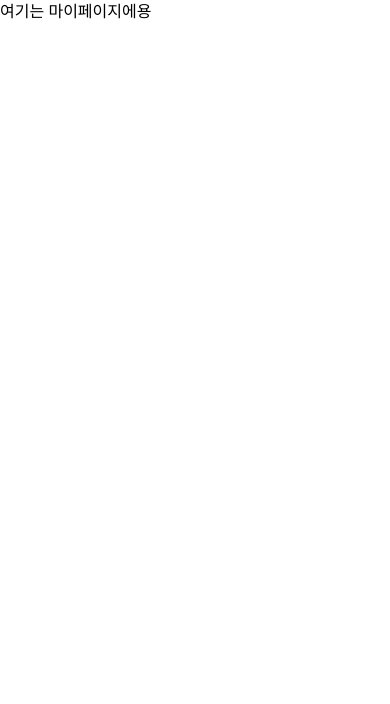
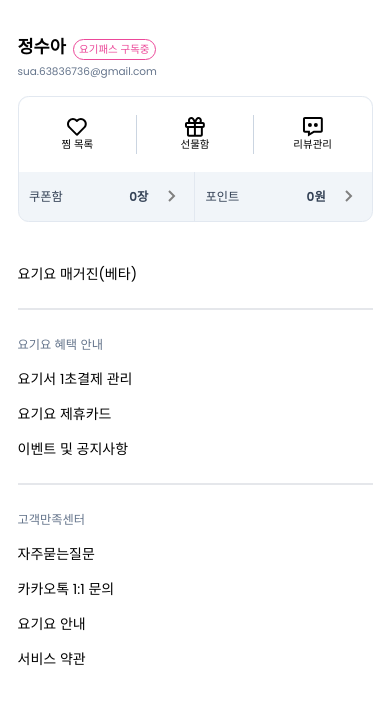
Before and after one commit to tlsrl6427/yogiyo-front, a Next.js app: page /mypage in a window 390 px wide. Shown: the top 704 px of the page. Built offline with nearby package versions, Linux system fonts and the light colour scheme.

Commit message:
[feat] mypage 화면 (기능x)

```diff
--- a/app/globals.css
+++ b/app/globals.css
@@ -6,16 +6,15 @@
   --foreground-rgb: 0, 0, 0;
   --background-start-rgb: 214, 219, 220;
   --background-end-rgb: 255, 255, 255;
+  font-size: 48px;
+  box-sizing: border-box;
 }
 
-@media (prefers-color-scheme: dark) {
+@media (max-width: 767px) {
   :root {
-    --foreground-rgb: 255, 255, 255;
-    --background-start-rgb: 0, 0, 0;
-    --background-end-rgb: 0, 0, 0;
+    font-size: 14px;
   }
 }
-
 
 .web-container {
   width: 360px;
--- a/app/mypage/page.tsx
+++ b/app/mypage/page.tsx
@@ -1,10 +1,59 @@
+import React from "react"
+import LoggedOut from "../../components/mypage/LoggedOut"
+import LoggedIn from "../../components/mypage/LoggedIn"
+
 const Mypage = () => {
 
+    //요기요 매거진~ 서비스 약관 부분은 하나하나의 버튼 ui가 딱히 다른곳에서 쓰이는것 같지 않아서 여기 직접 넣는걸로
     return (
-    <div>
-        여기는 마이페이지에용
+    <div className="w-screen relative">
+        <div className="w-full p-5">
+            <LoggedIn></LoggedIn>
+        </div>
+        <div className="pt-5">
+            <Menu text="요기요 매거진(베타)"></Menu>
+            <MenuLine />
+            <MenuTitle text="요기요 혜택 안내"></MenuTitle>
+            <Menu text="요기서 1초결제 관리"></Menu>
+            <Menu text="요기요 제휴카드"></Menu>
+            <Menu text="이벤트 및 공지사항"></Menu>
+            <MenuLine />
+            <MenuTitle text="고객만족센터"></MenuTitle>
+            <Menu text="자주묻는질문"></Menu>
+            <Menu text="카카오톡 1:1 문의"></Menu>
+            <Menu text="요기요 안내"></Menu>
+            <Menu text="서비스 약관"></Menu>
+        </div>
     </div>
     )
 }
 
+interface MenuItem {
+    text: string
+}
+
+const Menu = (item: MenuItem) => {
+    return(
+        <div className="w-full h-10 leading-10 pr-5 pl-5">
+            <p>{item.text}</p>
+        </div>
+    )
+}
+
+const MenuTitle = (item: MenuItem) => {
+    return(
+        <div className="w-full h-10 leading-10 pr-5 pl-5 text-slate-500 text-sm">
+            <p>{item.text}</p>
+        </div>
+    )
+}
+
+const MenuLine = () => {
+    return(
+        <div className="w-full h-10 leading-10 pr-5 pl-5">
+            <div className="w-full h-1/2 border-b-2"></div>
+        </div>
+    )
+}
+
 export default Mypage;
--- /dev/null
+++ b/components/mypage/LoggedIn.tsx
@@ -0,0 +1,61 @@
+import React from "react";
+import {BiChevronRight} from "react-icons/bi";
+import {BiHeart} from "react-icons/bi";
+import {BiGift} from "react-icons/bi";
+import {BiMessageDots} from "react-icons/bi";
+
+const LoggedIn = () => {
+    return(
+        <div className="w-full">
+            <div className="h-auto pt-5">
+                <p>
+                    <span className="font-bold text-xl">정수아</span>
+                    <span className="ml-2 text-xs text-pink-500 rounded-xl pt-0.5 pb-0.5 pl-1.5 pr-1.5 border border-pink-500 ">요기패스 구독중</span>
+                </p>
+                <p className="text-xs pt-1.5 text-slate-500">sua.63836736@gmail.com</p>
+            </div>
+            <div className= "bg-slate-100 mt-5 rounded-xl h-36 w-full border-slate-200 border">
+                <div className="flex h-3/5 w-full bg-white rounded-t-xl pt-5 pb-5 text-sm">
+                    <div className="w-1/3 grid grid-rows-2 gap-2 place-content-center">
+                        <BiHeart size="1.7rem" style={{ margin: '0 auto' }}/>
+                        <p className="text-xs">찜 목록</p>
+                    </div>
+                    <div className="w-1/3 grid grid-rows-2 gap-2 place-content-center border-r border-l border-slate-300">
+                        <BiGift size="1.7rem" style={{ margin: '0 auto' }}/>
+                        <p className="text-xs">선물함</p>
+                    </div>
+                    <div className="w-1/3 grid grid-rows-2 gap-2 place-content-center">
+                        <BiMessageDots size="1.7rem" style={{ margin: '0 auto' }}/>
+                        <p className="text-xs">리뷰관리</p>
+                    </div>
+                </div>
+                <div className="flex h-2/5 text-sm">
+                    <div className="w-1/2 flex relative items-center border-r border-r-slate-200">
+                        <div className="w-4/5 justify-center relative">
+                            <p className="absolute flex top-1/2 transform -translate-y-1/2 text-slate-700 w-full p-3">
+                                <span className="text-left flex-1">쿠폰함</span>
+                                <span className="text-right font-bold">0장</span>
+                            </p>
+                        </div>
+                        <div className="w-1/5">
+                            <BiChevronRight color="grey" size="24px"/>
+                        </div>
+                    </div>
+                    <div className="w-1/2 flex relative items-center">
+                    <div className="w-4/5 justify-center relative">
+                            <p className="absolute flex top-1/2 transform -translate-y-1/2 text-slate-700 w-full p-3">
+                                <span className="text-left flex-1">포인트</span>
+                                <span className="text-right font-bold">0원</span>
+                            </p>
+                        </div>
+                        <div className="w-1/5">
+                            <BiChevronRight color="grey" size="24px"/>
+                        </div>
+                    </div>
+                </div>
+            </div>
+        </div>
+    )
+}
+
+export default LoggedIn;
--- /dev/null
+++ b/components/mypage/LoggedOut.tsx
@@ -0,0 +1,24 @@
+import React from "react";
+
+const LoggedOut = () => {
+
+    return(<div className="w-full h-full p-5 text-center">
+        <p className="leading-10 font-bold text-xl">요기요에 오신 것을 환영합니다.</p>
+        <p className="text-sm text-slate-600">로그인 후 매일 새로운 할인을 만나보세요.</p>
+        <p className="text-sm text-slate-600">지금 가입하면 특별 추가 혜택까지!</p>
+        <ButtonMd></ButtonMd>
+    </div>)
+}
+
+export default LoggedOut;
+
+const ButtonMd = () => {
+    return(
+        <div>
+            <div className="flex justify-center mt-3">
+                <button className="w-1/3 p-2 rounded-md bg-pink-500 text-white">로그인/회원가입</button>
+            </div>
+            <div className="h-[100px] w-screen bg-slate-100"> ... </div>
+        </div>
+    )
+}
--- a/package.json
+++ b/package.json
@@ -12,7 +12,8 @@
     "axios": "^1.5.1",
     "next": "13.5.4",
     "react": "^18",
-    "react-dom": "^18"
+    "react-dom": "^18",
+    "react-icons": "^4.11.0"
   },
   "devDependencies": {
     "@types/node": "^20",
```
Also changed, not shown: components/Search.tsx (renamed from app/components/Search.tsx), services/menu.services.ts (added), 1 other file (tests, documents, lock files or other folders).
